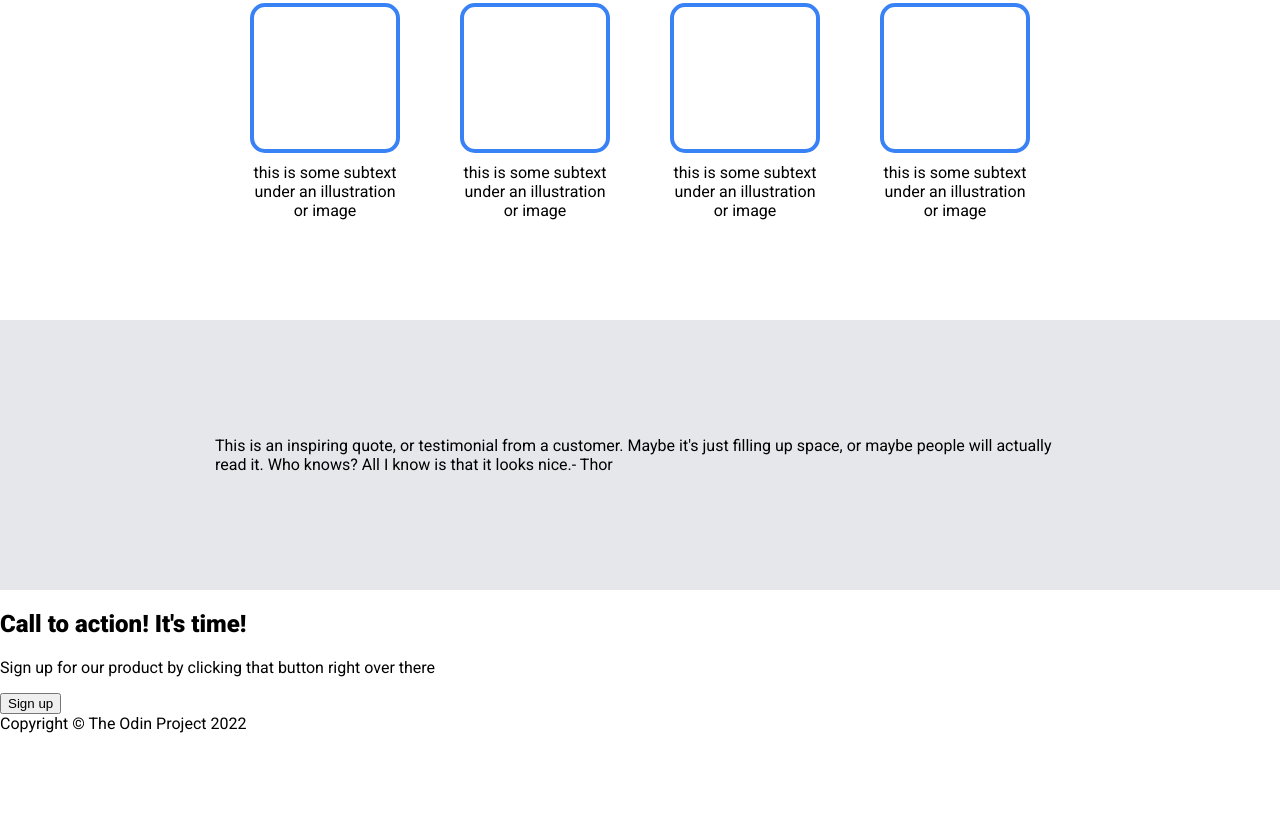
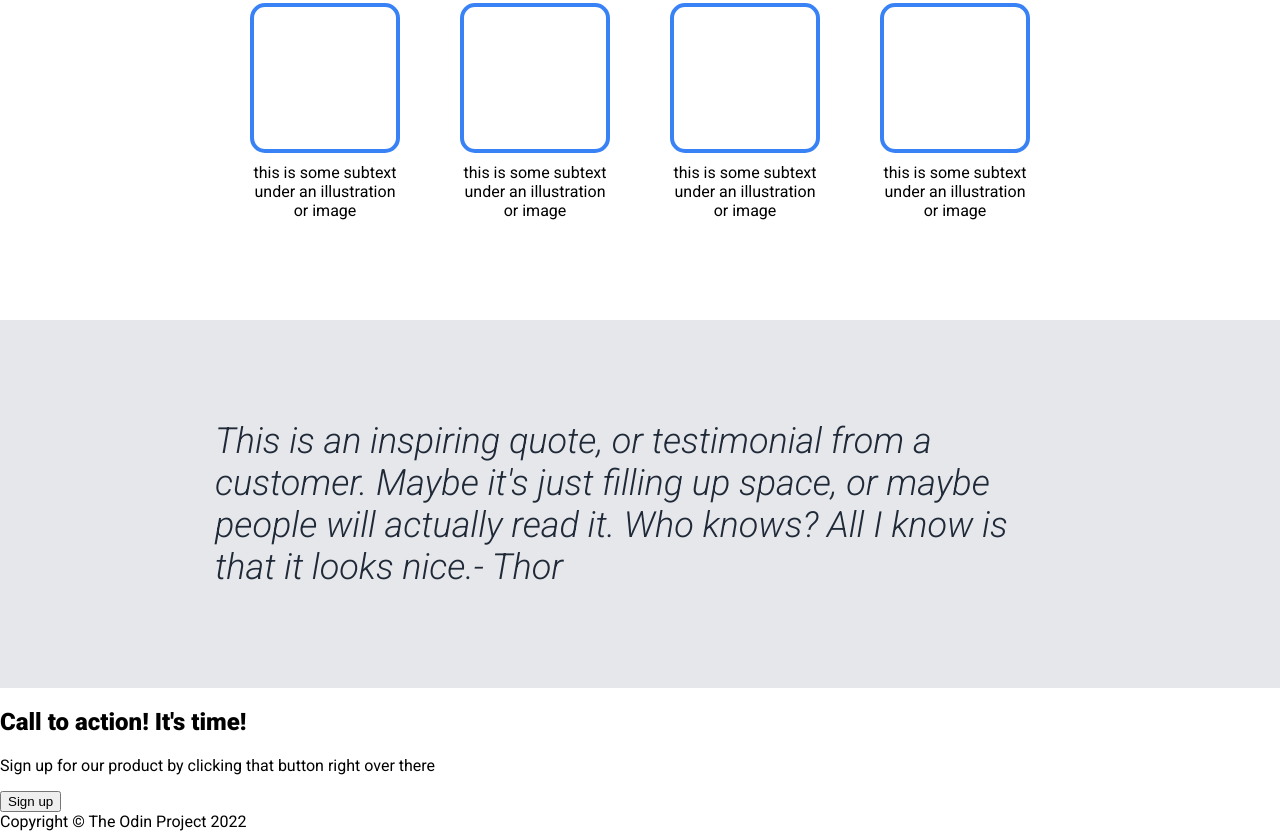
Before and after one commit to AmadoCiii/Foundations-LandingPage, a plain HTML site: page index.html in a window 1280 px wide. Shown: the part 647-1478 px from the top of the page. Before the commit the page ends 1380 px from the top, so only its background shows below. Drawn offline with Linux system fonts and the light colour scheme.

Commit message:
Add .quote_text class selector
Apply font-size of 36px, margin of 0, font-weight of 300, font-style
of italic and color of #1F2937.

```diff
--- a/styles.css
+++ b/styles.css
@@ -107,3 +107,11 @@ img {
 .quote_box {
     width: 850px;
 }
+
+.quote_text {
+  font-size: 36px;
+  margin: 0;
+  font-weight: 300;
+  font-style: italic;
+  color: #1F2937;
+}
```
